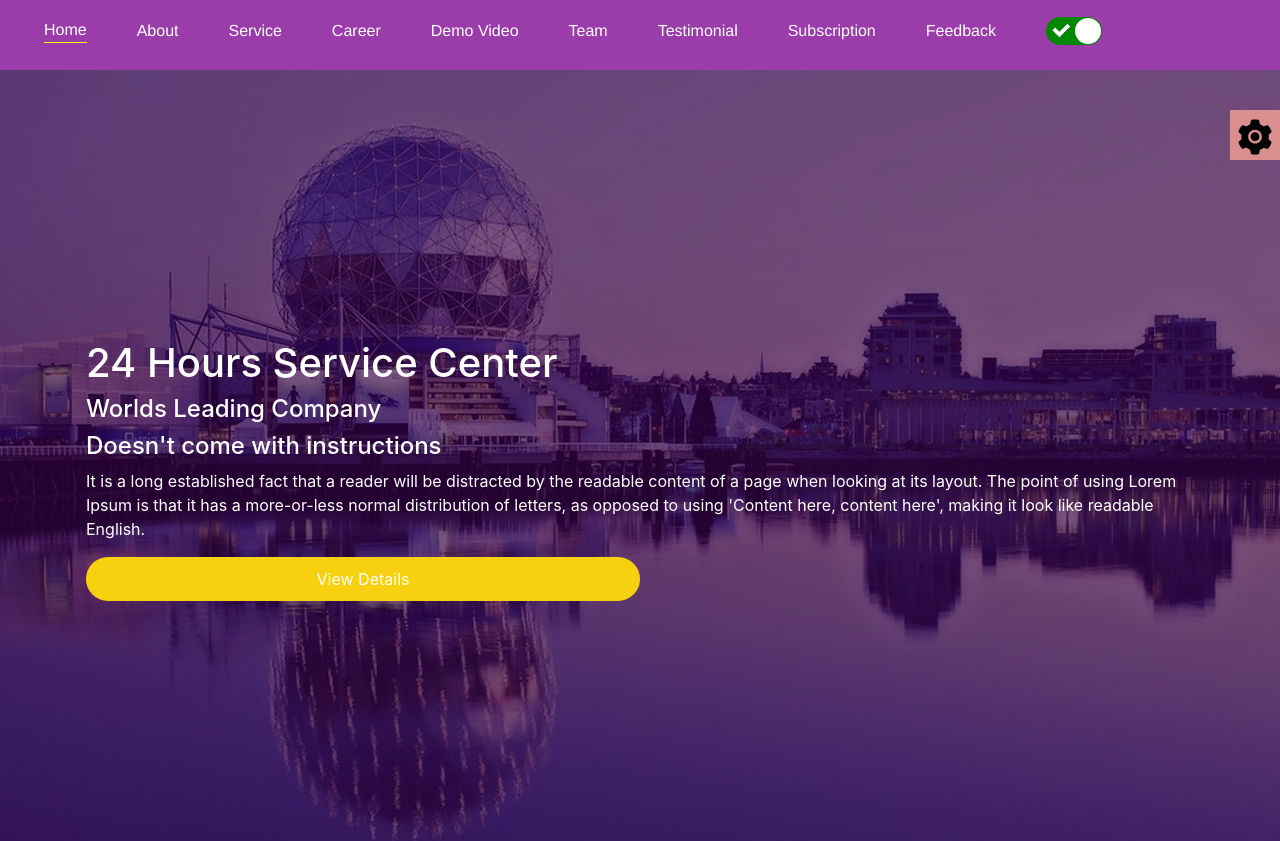
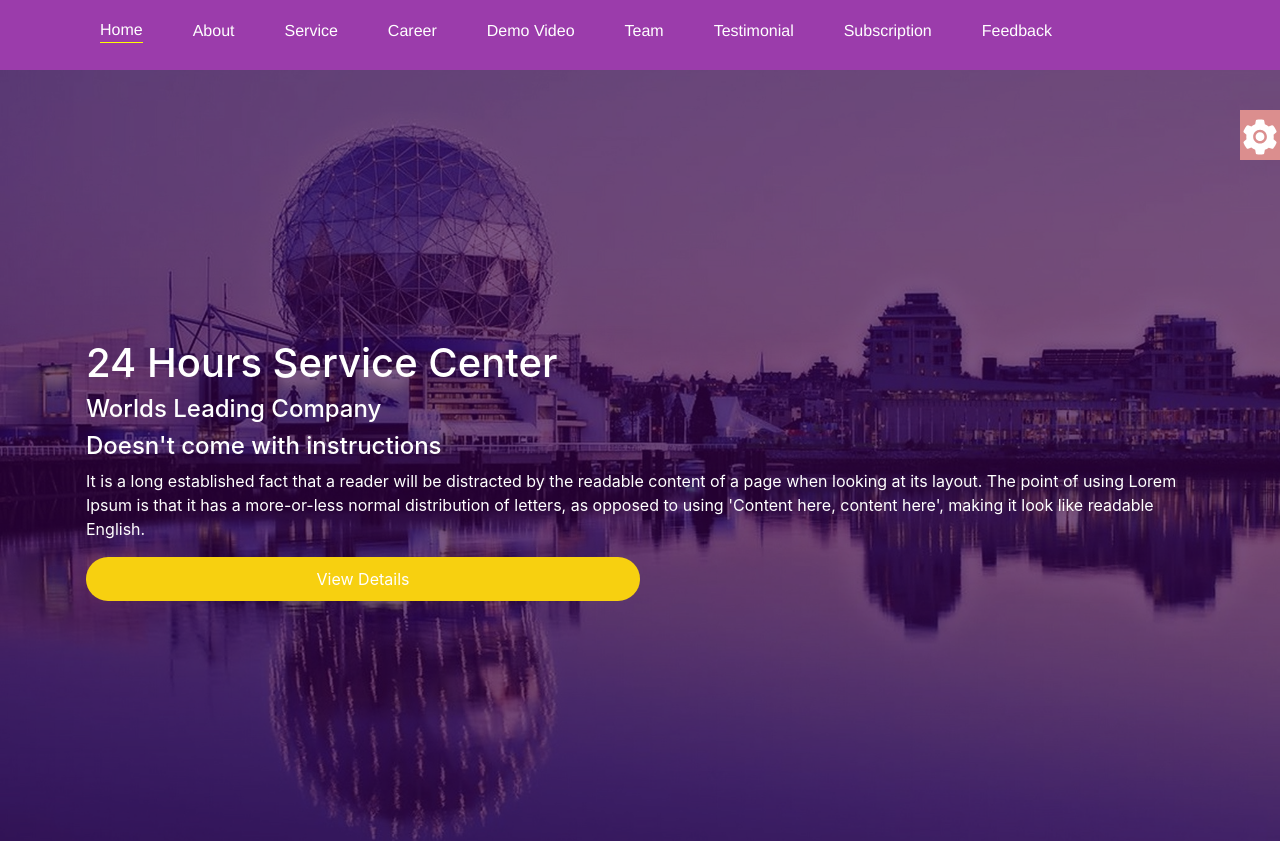
Before and after one commit to Yazdani1/React-Single-Page-Web-App-With-Smooth-Scrolling, a React (Create React App) app in the folder client/: page / in a window 1280 px wide. Shown: the top 841 px of the page. Built offline with nearby package versions, Linux system fonts and the light colour scheme; no server answers.

Commit message:
Theme Button

```diff
--- a/client/src/components/Home/Home.js
+++ b/client/src/components/Home/Home.js
@@ -9,13 +9,42 @@ import {
 } from "react-icons/ai";
 
 const Home = ({ toggleTheme, theme }) => {
+  const [show, setShow] = useState(false);
+
+  const showThemeOptions = () => {
+    setShow(!show);
+  };
+
   return (
     <div className="container-fluid home" id="home">
-      <div className="theme-chang">
-        <p onClick={() => toggleTheme()} className={theme}>
+      <div className="theme-chang "onClick={() => toggleTheme()}>
+        <p>
           <AiFillSetting size={40} />
         </p>
+        {/* <p style={{ top: 0 }}>
+          {theme === "light" ? "Dark Theme" : "Light Theme"}
+        </p> */}
       </div>
+
+      {/* <div className="theme-chang">
+        <p
+          onClick={() => {
+            toggleTheme();
+            showThemeOptions();
+          }}
+          className={theme}
+        >
+          <AiFillSetting size={40} />
+        </p>
+        <div style={{ width: "150px" }}>
+          {show ? (
+            <div className="card">
+              <p>Light Theme</p>
+              <p>Dark Theme</p>
+            </div>
+          ) : null}
+        </div>
+      </div> */}
 
       <Fade left>
         <div className="container home-content">
--- a/client/src/components/Home/home.css
+++ b/client/src/components/Home/home.css
@@ -50,7 +50,7 @@
   justify-content: center;
   background-color: rgb(219, 142, 142);
   height: 50px;
-  width: 50px;
+  width: auto;
   right: 0;
   color: black;
   margin-top: 40px;
@@ -58,4 +58,5 @@
   vertical-align: middle;
   line-height: 50px;
   position:fixed;
+  color: white;
 }
--- a/client/src/components/Navbar/Navbar.js
+++ b/client/src/components/Navbar/Navbar.js
@@ -100,7 +100,7 @@ const Navbar = ({toggleTheme,theme}) => {
         </li>
         <li className="nav-item">
 
-        <ReactSwitch onChange={toggleTheme} checked={theme==="light"}/>
+        {/* <ReactSwitch onChange={toggleTheme} checked={theme==="light"}/> */}
         </li>
       </ul>
 
```
